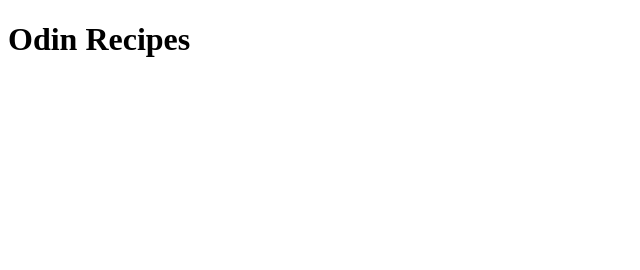
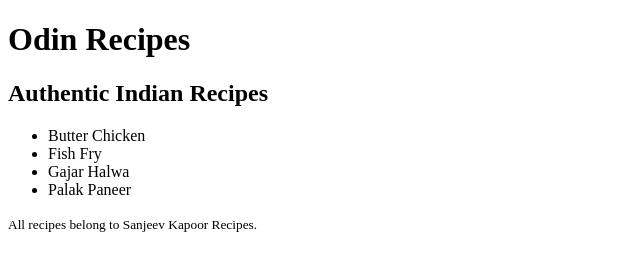
Before and after one commit to tournesol9/odin-recipes, a plain HTML site: page index.html in a window 1280 px wide. Shown: the whole page, without its empty margins (0-640 px from the left). Drawn offline with Linux system fonts and the light colour scheme.

Commit message:
docs: add content to index.html
Add an unordered list of recipes, an h2 heading and a footnote to index.html.

```diff
--- a/index.html
+++ b/index.html
@@ -9,6 +9,15 @@
 
 <body>
 <h1>Odin Recipes</h1>
+
+<h2>Authentic Indian Recipes</h2>
+<ul>
+    <li>Butter Chicken</li>
+    <li>Fish Fry</li>
+    <li>Gajar Halwa</li>
+    <li>Palak Paneer</li>
+</ul>
+<p><small>All recipes belong to Sanjeev Kapoor Recipes.</small></p>
 </body>
 
 
```
